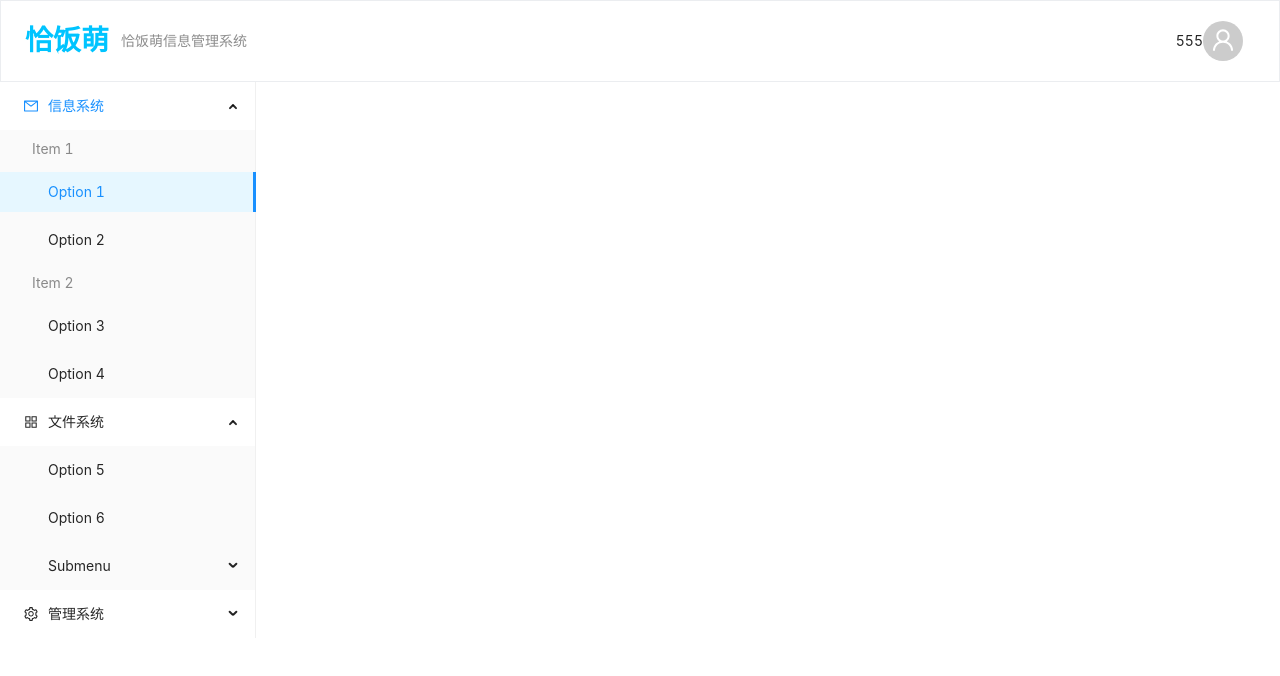
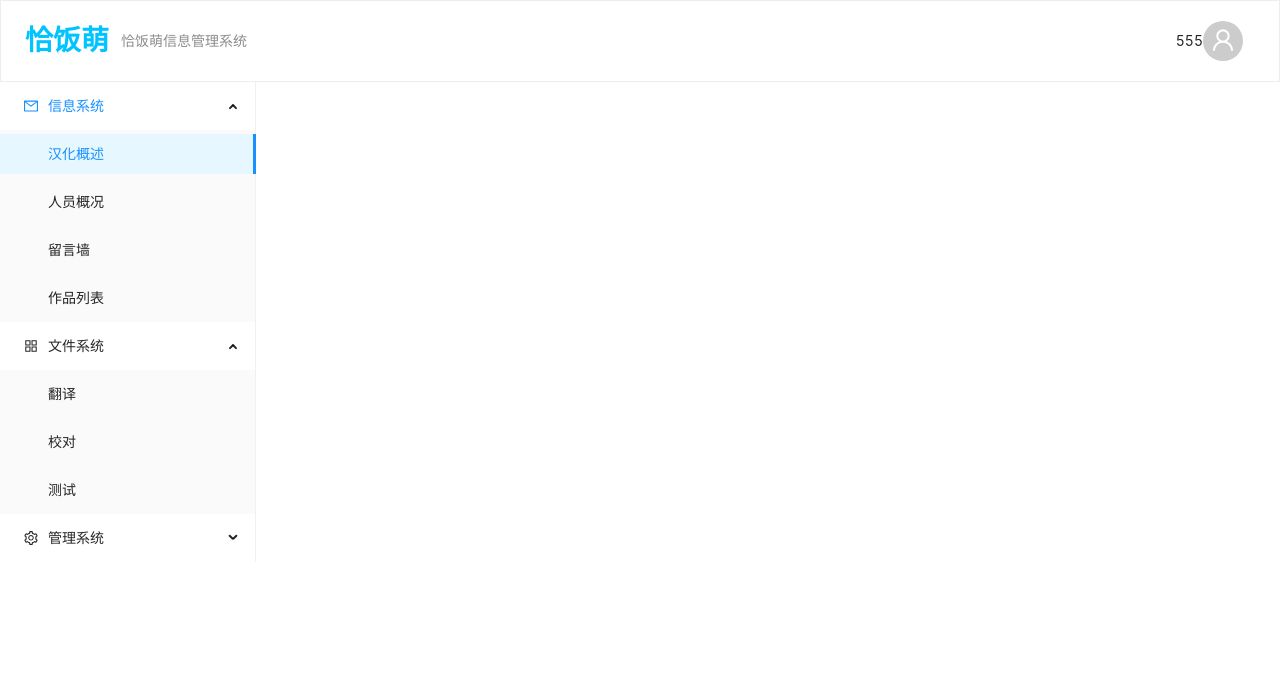
Before and after one commit to Gabriel-403/qiafan-moe-view, a React (Create React App) app: page /manage in a window 1280 px wide. Both pictures are taken after a click on the element "文件系统". Shown: the top 676 px of the page. Built offline with nearby package versions, Linux system fonts and the light colour scheme; a web font is replaced by a local one.

Commit message:
fix dj.index

```diff
--- a/public/index.html
+++ b/public/index.html
@@ -24,7 +24,7 @@
       work correctly both with client-side routing and a non-root public URL.
       Learn how to configure a non-root public URL by running `npm run build`.
     -->
-    <title>React App</title>
+    <title>恰饭萌/SummperPocket群论坛&浦岛水坝汉化组</title>
   </head>
   <body>
     <noscript>You need to enable JavaScript to run this app.</noscript>
--- a/src/pages/HomePage/components/Topbar/index.jsx
+++ b/src/pages/HomePage/components/Topbar/index.jsx
@@ -11,7 +11,7 @@ export default class Homepage extends React.Component {
         <img class="logo" src={imgURL} />
         <a class="active-item" >首页</a>
         <a class="active-item2">专栏</a>
-        <a class="active-item2" href="//sinochem-group-fontend.oss-cn-qingdao.aliyuncs.com">汉化组管理</a>
+        <a class="active-item2" href="http://localhost:3000/login">汉化组管理</a>
       </header> </div>
 
     )
--- a/src/pages/ManagePage/component/sidebar/index.jsx
+++ b/src/pages/ManagePage/component/sidebar/index.jsx
@@ -5,7 +5,7 @@ import { AppstoreOutlined, MailOutlined, SettingOutlined } from '@ant-design/ico
 
 const { SubMenu } = Menu;
 
-export default  class MangeSiderbar extends Component {
+export default class MangeSiderbar extends Component {
   render() {
     return (
       <Menu
@@ -24,22 +24,20 @@ export default  class MangeSiderbar extends Component {
             </span>
           }
         >
-          <Menu.ItemGroup key="g1" title="Item 1">
-            <Menu.Item key="1">Option 1</Menu.Item>
-            <Menu.Item key="2">Option 2</Menu.Item>
-          </Menu.ItemGroup>
-          <Menu.ItemGroup key="g2" title="Item 2">
-            <Menu.Item key="3">Option 3</Menu.Item>
-            <Menu.Item key="4">Option 4</Menu.Item>
-          </Menu.ItemGroup>
+
+          <Menu.Item key="1">汉化概述</Menu.Item>
+          <Menu.Item key="2">人员概况</Menu.Item>
+          <Menu.Item key="3">留言墙</Menu.Item>
+          <Menu.Item key="4">作品列表</Menu.Item>
+
         </SubMenu>
         <SubMenu key="sub2" icon={<AppstoreOutlined />} title="文件系统">
-          <Menu.Item key="5">Option 5</Menu.Item>
-          <Menu.Item key="6">Option 6</Menu.Item>
-          <SubMenu key="sub3" title="Submenu">
-            <Menu.Item key="7">Option 7</Menu.Item>
-            <Menu.Item key="9">Option 9</Menu.Item>
-          </SubMenu>
+          <Menu.Item key="5">翻译</Menu.Item>
+          <Menu.Item key="6">校对</Menu.Item>
+
+          <Menu.Item key="7">测试</Menu.Item>
+
+
         </SubMenu>
         <SubMenu
           key="sub4"
@@ -50,12 +48,11 @@ export default  class MangeSiderbar extends Component {
             </span>
           }
         >
-          <Menu.Item key="9">Option 9</Menu.Item>
-          <Menu.Item key="10">Option 10</Menu.Item>
-          <Menu.Item key="11">Option 11</Menu.Item>
-          <Menu.Item key="12">Option 12</Menu.Item>
+          <Menu.Item key="9">权限管理</Menu.Item>
+          <Menu.Item key="10">职务管理</Menu.Item>
+          <Menu.Item key="11">消息中心</Menu.Item>
         </SubMenu>
       </Menu>
     );
   }
-  }
+}
--- a/src/pages/ManagePage/index.jsx
+++ b/src/pages/ManagePage/index.jsx
@@ -2,8 +2,8 @@ import React, { Component } from 'react';
 import { connect } from 'react-redux'
 import { bindActionCreators } from 'redux';
 import { onload } from '../../store/homePage/actions';
-import MangeSiderbar from "./component/sidebar";
-import MangeHeader from "./component/header"
+import MangeSiderbar from "./component/Sidebar";
+import MangeHeader from "./component/Header"
 
 class MangerPage extends Component {
 
--- a/src/routers/index.jsx
+++ b/src/routers/index.jsx
@@ -12,7 +12,7 @@ function router() {
       <Switch>
         <Route exact path="/homepage" component={HomePage} />
         <Route exact path="/login" component={Login} />
-        <Route exact path="/manage" component={MangerPage} />
+        <Route exact path="/manage" component={MangerPage}/>
         <Redirect to="/homepage"></Redirect>
       </Switch>
     </Router>
```
Also changed, not shown: src/pages/ManagePage/component/container/component/Cultural/component/Transfer/index.jsx (added, +9 -0 lines), src/pages/ManagePage/component/container/component/Cultural/index.jsx (added, +9 -0 lines).
